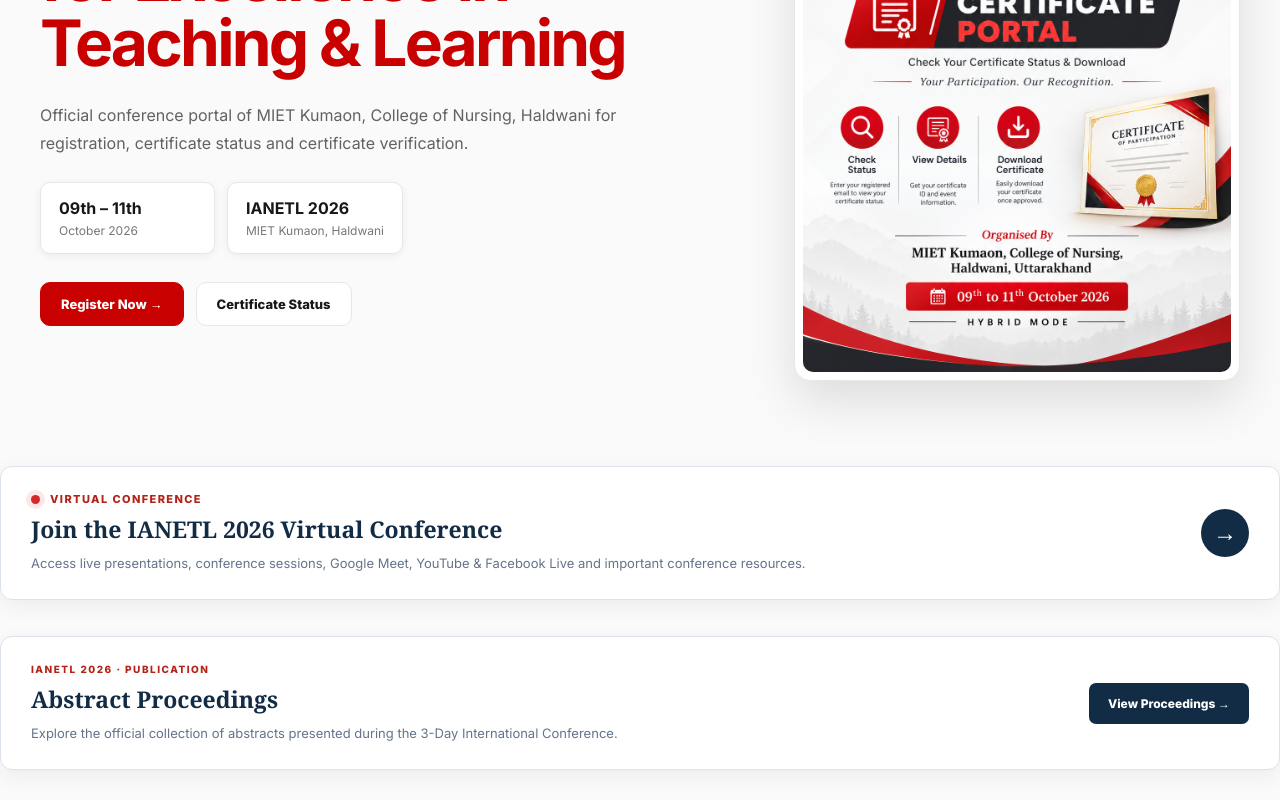
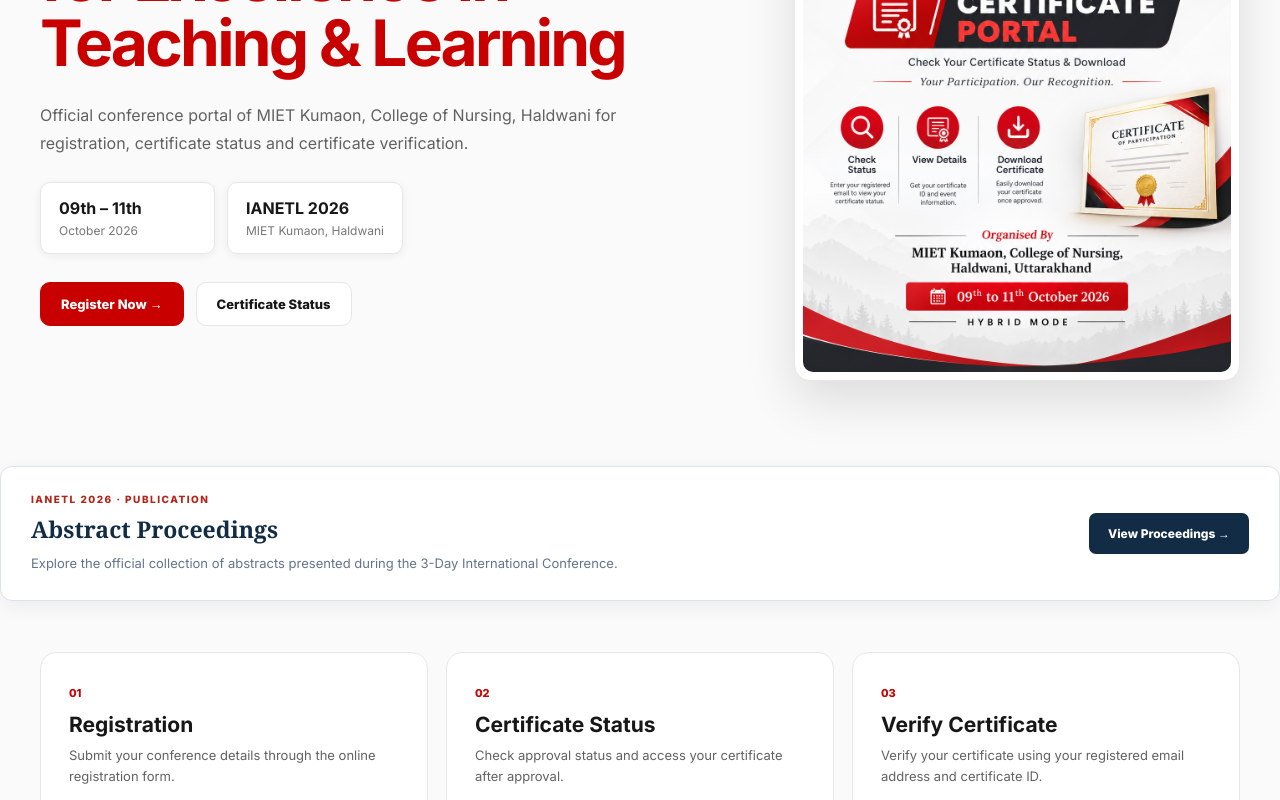
Before and after one commit to cssidhu0001/E-Certification-Portal_Client, a React (Vite) app: page / in a window 1280 px wide. Shown: the part 426-1226 px from the top of the page. Built offline with nearby package versions, Linux system fonts and the light colour scheme; no server answers.

Commit message:
Removed Launch Console from Admin Dashboard as launch is completed

```diff
--- a/src/pages/AdminDashboard.jsx
+++ b/src/pages/AdminDashboard.jsx
@@ -308,7 +308,7 @@
           ABSTRACT PROCEEDINGS
       ========================== */}
 
-      {/* <section
+      <section
         className={
           styles.proceedingsCard
         }
@@ -376,7 +376,7 @@
             </div>
           )}
         </div>
-      </section> */}
+      </section>
 
       {/* =========================
           STATS
--- a/src/pages/Home.jsx
+++ b/src/pages/Home.jsx
@@ -1,12 +1,12 @@
-import { useState } from "react";
-import ConferencePopup from "../components/ConferencePopup";
+// import { useState } from "react";
+// import ConferencePopup from "../components/ConferencePopup";
 import { Link } from "react-router-dom";
 import PageShell from "../components/PageShell";
 import styles from "./Home.module.css";
 
 
 function Home() {
-  const [conferenceOpen, setConferenceOpen] = useState(true);
+  // const [conferenceOpen, setConferenceOpen] = useState(true);
   return (
     <PageShell>
       <section className={styles.hero}>
@@ -61,7 +61,7 @@
 
 
 
-<div className={styles.virtualConferenceSection}>
+{/* <div className={styles.virtualConferenceSection}>
   <button
     type="button"
     className={styles.virtualConferenceCard}
@@ -89,7 +89,7 @@
       →
     </div>
   </button>
-</div>
+</div> */}
 
 
 
```
